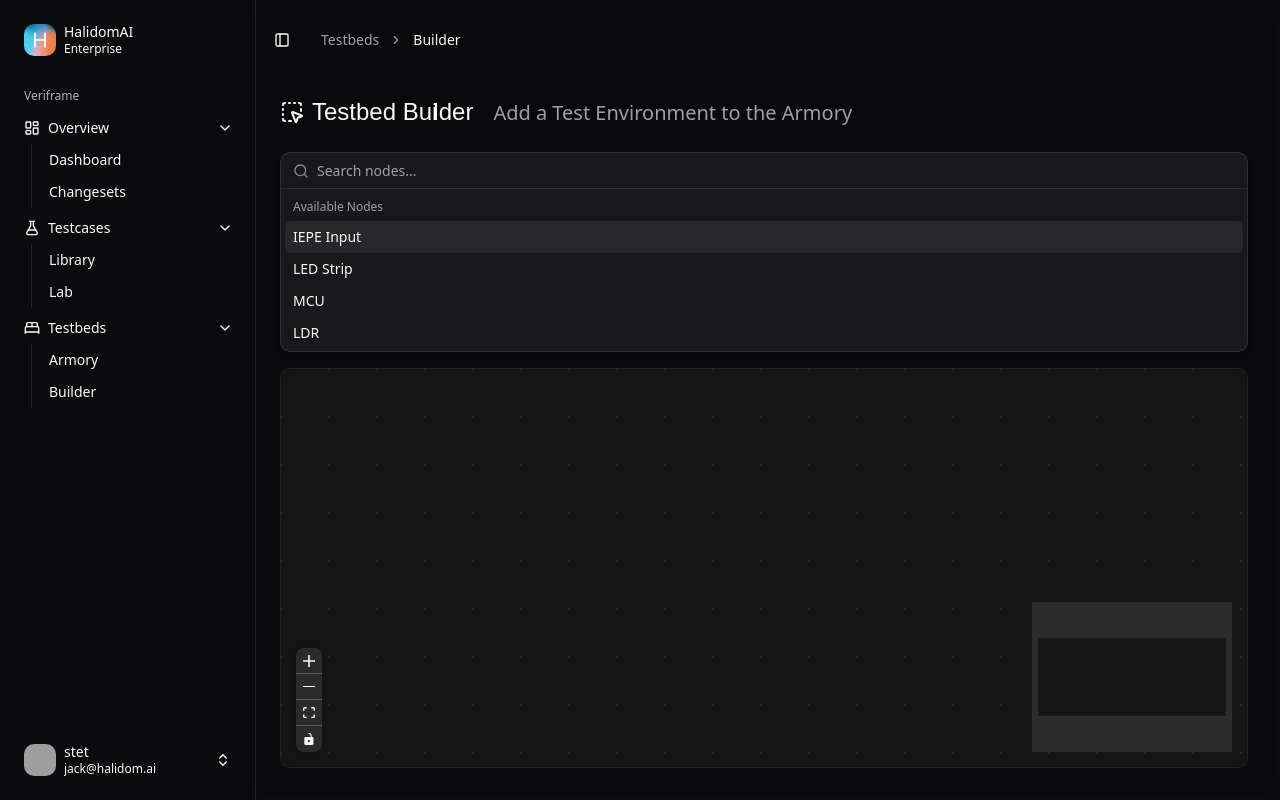
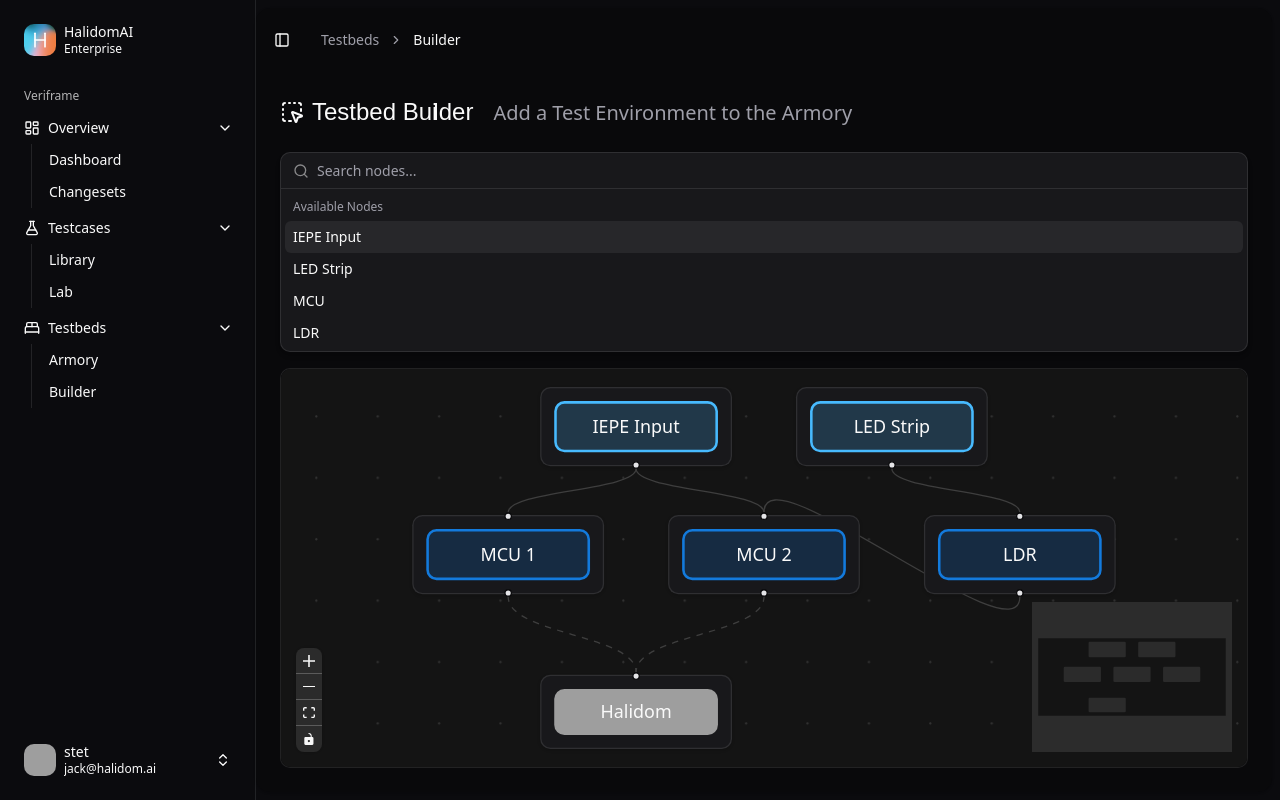
Before and after one commit to jstettner/HIL-Manager, a Next.js app: page /builder in a window 1280 px wide. Built offline with nearby package versions, Linux system fonts and the light colour scheme; grey boxes are pictures that could not be loaded; a web font is replaced by a local one.

Commit message:
working command component

```diff
--- a/app/builder/page.tsx
+++ b/app/builder/page.tsx
@@ -1,5 +1,5 @@
 import { SquareDashedMousePointer } from "lucide-react";
-import { TestbedCanvas } from "@/components/flow-data-loader";
+import { TestbedCanvas } from "@/components/testbed-canvas";
 
 export default function TestbedBuilderPage() {
   return (
--- /dev/null
+++ b/components/canvas-ui/canvas.tsx
@@ -0,0 +1,65 @@
+"use client";
+import React from "react";
+
+import {
+  ReactFlow,
+  MiniMap,
+  Controls,
+  Background,
+  BackgroundVariant,
+  Connection,
+  Edge,
+  Node,
+} from "@xyflow/react";
+
+import "@xyflow/react/dist/style.css";
+
+// Import custom node components
+import { InputNode } from "./InputNode";
+import { DefaultNode } from "./DefaultNode";
+import { OutputNode } from "./OutputNode";
+
+const nodeTypes = {
+  input: InputNode,
+  default: DefaultNode,
+  output: OutputNode,
+};
+
+export type FlowNode = Node<{ label: string | React.ReactNode }>;
+export type FlowEdge = Edge;
+
+interface CanvasProps {
+  nodes: Node<{ label: string | React.ReactNode }>[];
+  edges: Edge[];
+  onNodesChange: (changes: any) => void;
+  onEdgesChange: (changes: any) => void;
+  onConnect: (params: Connection | Edge) => void;
+}
+
+export function Canvas({
+  nodes,
+  edges,
+  onNodesChange,
+  onEdgesChange,
+  onConnect,
+}: CanvasProps) {
+  return (
+    <div className="w-full h-full">
+      <ReactFlow
+        nodes={nodes}
+        edges={edges}
+        onNodesChange={onNodesChange}
+        onEdgesChange={onEdgesChange}
+        onConnect={onConnect}
+        nodeTypes={nodeTypes}
+        className="flow-canvas"
+        colorMode="dark"
+        fitView
+      >
+        <Controls />
+        <MiniMap />
+        <Background variant={BackgroundVariant.Cross} gap={48} size={2} />
+      </ReactFlow>
+    </div>
+  );
+}
--- a/components/canvas.tsx
+++ /dev/null
@@ -1,97 +0,0 @@
-"use client";
-import React, { useCallback } from "react";
-
-import {
-  ReactFlow,
-  MiniMap,
-  Controls,
-  Background,
-  BackgroundVariant,
-  useNodesState,
-  useEdgesState,
-  addEdge,
-  Connection,
-  Edge,
-  Node,
-} from "@xyflow/react";
-
-import "@xyflow/react/dist/style.css";
-
-import { Command } from "@/components/ui/command";
-
-// Import custom node components
-import { InputNode } from "./nodes/InputNode";
-import { DefaultNode } from "./nodes/DefaultNode";
-import { OutputNode } from "./nodes/OutputNode";
-
-const nodeTypes = {
-  input: InputNode,
-  default: DefaultNode,
-  output: OutputNode,
-};
-
-export type FlowNode = Node<{ label: string | React.ReactNode }>;
-export type FlowEdge = Edge;
-
-interface CanvasProps {
-  initialNodes?: FlowNode[];
-  initialEdges?: FlowEdge[];
-}
-
-const defaultInitialNodes: FlowNode[] = [
-  {
-    id: "1",
-    type: "input",
-    data: { label: "Input Node" },
-    position: { x: 250, y: 25 },
-  },
-  {
-    id: "2",
-    // you can also pass a React component as a label
-    data: { label: <div>Default Node</div> },
-    position: { x: 100, y: 125 },
-  },
-  {
-    id: "3",
-    type: "output",
-    data: { label: "Output Node" },
-    position: { x: 250, y: 250 },
-  },
-];
-
-const defaultInitialEdges: FlowEdge[] = [
-  { id: "e1-2", source: "1", target: "2" },
-  { id: "e2-3", source: "2", target: "3", animated: true },
-];
-
-export function Canvas({
-  initialNodes = defaultInitialNodes,
-  initialEdges = defaultInitialEdges,
-}: CanvasProps) {
-  const [nodes, setNodes, onNodesChange] = useNodesState(initialNodes);
-  const [edges, setEdges, onEdgesChange] = useEdgesState(initialEdges);
-
-  const onConnect = useCallback(
-    (params: Connection | Edge) => setEdges((eds) => addEdge(params, eds)),
-    [setEdges],
-  );
-  return (
-    <div className="w-full h-full">
-      <ReactFlow
-        nodes={nodes}
-        edges={edges}
-        onNodesChange={onNodesChange}
-        onEdgesChange={onEdgesChange}
-        onConnect={onConnect}
-        nodeTypes={nodeTypes}
-        className="flow-canvas"
-        colorMode="dark"
-        fitView
-      >
-        <Controls />
-        <MiniMap />
-        <Background variant={BackgroundVariant.Cross} gap={48} size={2} />
-      </ReactFlow>
-    </div>
-  );
-}
--- a/components/flow-data-loader.tsx
+++ b/components/testbed-canvas.tsx
@@ -1,8 +1,18 @@
 "use client";
 
-import { useState } from "react";
-import { FlowNode, FlowEdge } from "./canvas";
-import { Canvas } from "./canvas";
+import { useCallback, useEffect } from "react";
+import { Canvas } from "@/components/canvas-ui/canvas";
+import type { ReactNode } from "react";
+import {
+  useNodesState,
+  useEdgesState,
+  addEdge,
+  Connection,
+  Edge,
+  Node,
+} from "@xyflow/react";
+
+type NodeData = { label: string | ReactNode };
 import {
   Command,
   CommandInput,
@@ -21,11 +31,11 @@ const sampleNodes = [
 ];
 
 interface FlowData {
-  nodes: FlowNode[];
-  edges: FlowEdge[];
+  nodes: Node<NodeData>[];
+  edges: Edge[];
 }
 
-async function fetchFlowData(): Promise<FlowData> {
+async function fetchTestbedConfigurationFlows(): Promise<FlowData> {
   // In a real implementation, this would fetch from an API or database
   // For demonstration, we're returning mock data
   return {
@@ -79,11 +89,25 @@ async function fetchFlowData(): Promise<FlowData> {
 }
 
 export function TestbedCanvas() {
-  const [nodes, setNodes] = useState<FlowNode[]>([]);
-  const [edges, setEdges] = useState<FlowEdge[]>([]);
+  const [nodes, setNodes, onNodesChange] = useNodesState<Node<NodeData>>([]);
+  const [edges, setEdges, onEdgesChange] = useEdgesState<Edge>([]);
+
+  useEffect(() => {
+    const loadInitialData = async () => {
+      const flowData = await fetchTestbedConfigurationFlows();
+      setNodes(flowData.nodes);
+      setEdges(flowData.edges);
+    };
+    loadInitialData();
+  }, []);
+
+  const onConnect = useCallback(
+    (params: Connection | Edge) => setEdges((eds) => addEdge(params, eds)),
+    [setEdges],
+  );
 
   const addNode = (type: string, label: string) => {
-    const newNode: FlowNode = {
+    const newNode: Node<NodeData> = {
       id: `${nodes.length + 1}`,
       type,
       data: { label },
@@ -112,8 +136,17 @@ export function TestbedCanvas() {
           </CommandList>
         </Command>
       </div>
-      <div className="flex-1 min-h-0 border rounded-lg bg-background" style={{ height: 'calc(100vh - 400px)' }}>
-        <Canvas initialNodes={nodes} initialEdges={edges} />
+      <div
+        className="flex-1 min-h-0 border rounded-lg bg-background"
+        style={{ height: "calc(100vh - 400px)" }}
+      >
+        <Canvas
+          nodes={nodes}
+          edges={edges}
+          onNodesChange={onNodesChange}
+          onEdgesChange={onEdgesChange}
+          onConnect={onConnect}
+        />
       </div>
     </div>
   );
```
Also changed, not shown: components/canvas-ui/DefaultNode.tsx (renamed from components/nodes/DefaultNode.tsx), components/canvas-ui/InputNode.tsx (renamed from components/nodes/InputNode.tsx), components/canvas-ui/OutputNode.tsx (renamed from components/nodes/OutputNode.tsx), components/canvas-ui/types.ts (renamed from components/nodes/types.ts).
